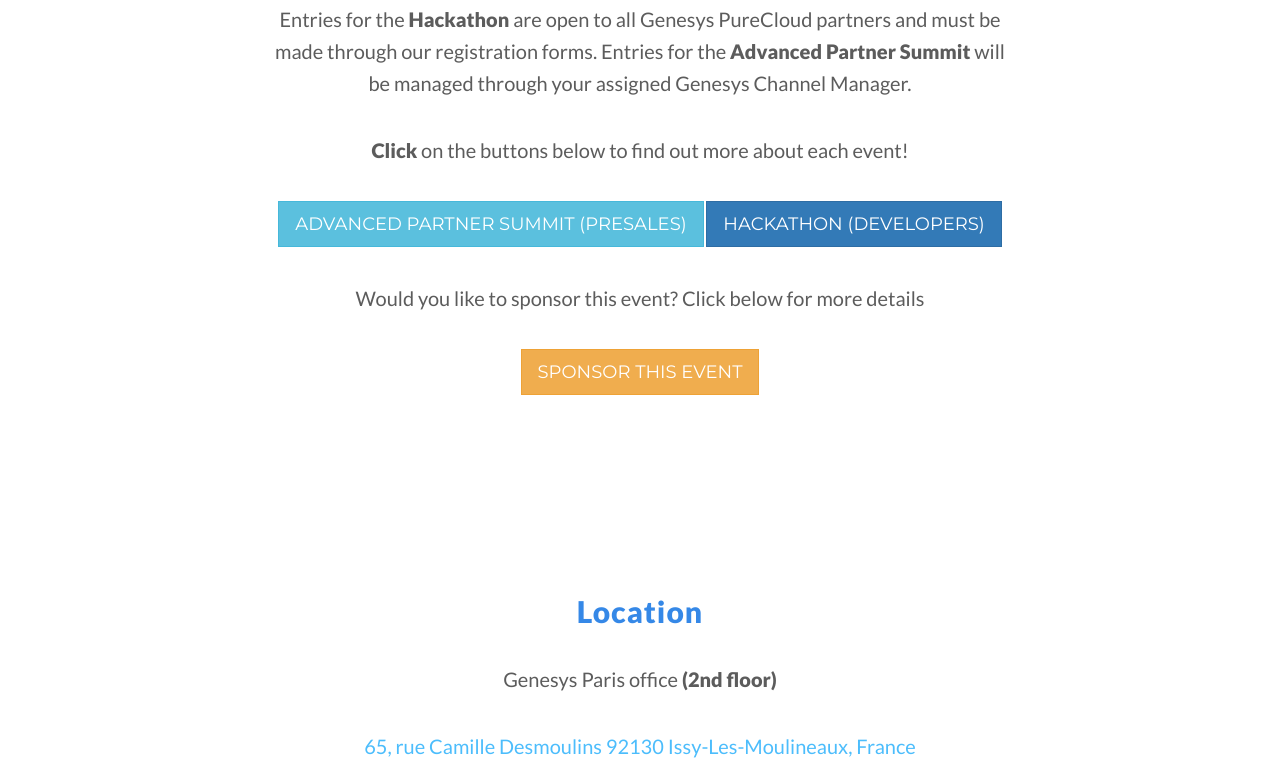
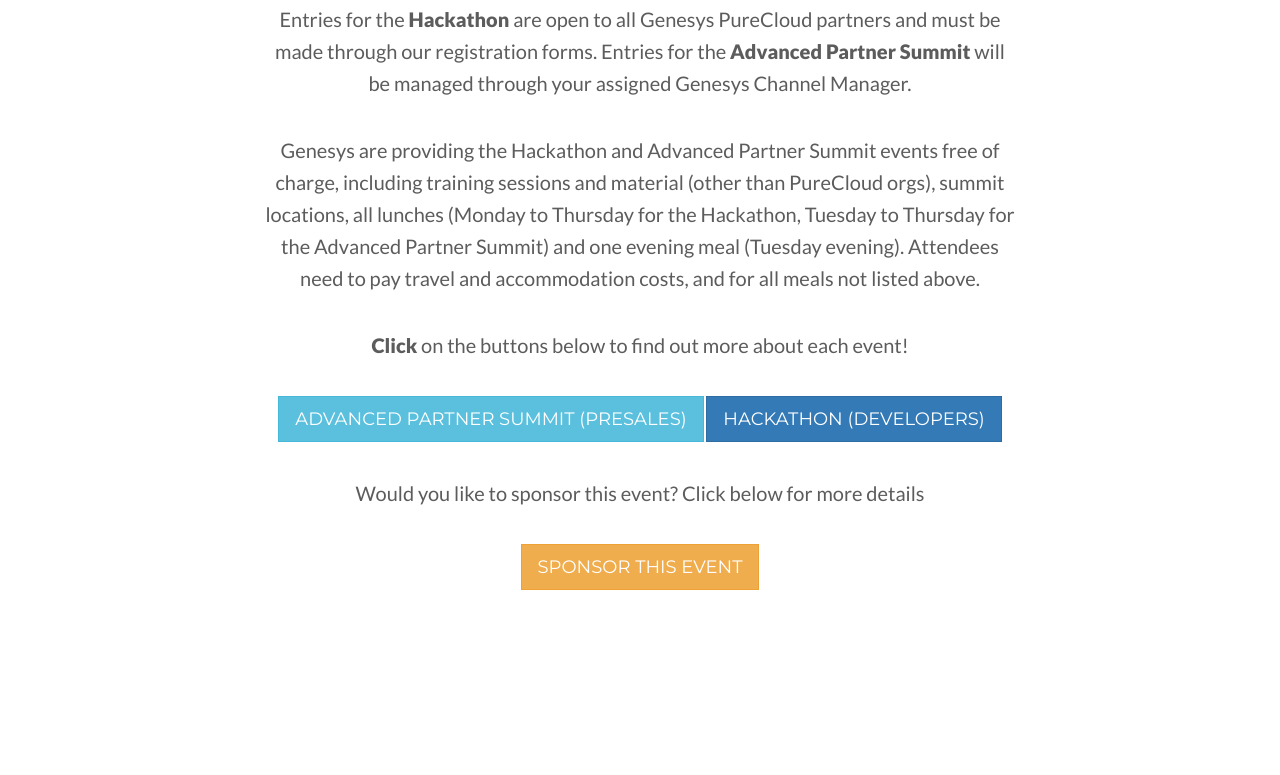
Before and after one commit to emeapchackathon/emeapchackathon.github.io, a website: page index.html in a window 1280 px wide. Shown: the part 1227-2002 px from the top of the page. Drawn offline with nearby package versions, Linux system fonts and the light colour scheme; some packages are replaced by stand-ins of ours; a script that the page names is missing; a web font is replaced by a local one.

Commit message:
Add cost information

```diff
--- a/index.html
+++ b/index.html
@@ -181,6 +181,11 @@
         </p>
 
         <p>
+          Genesys are providing the Hackathon and Advanced Partner Summit events free of charge, including training sessions and material (other than PureCloud orgs), summit locations, all lunches (Monday to Thursday for the Hackathon, Tuesday to Thursday for the Advanced Partner Summit) and one evening meal (Tuesday evening).
+          Attendees need to pay travel and accommodation costs, and for all meals not listed above.
+        </p>
+
+        <p>
           <strong>Click</strong> on the buttons below to find out more about each event!
         </p>
 
```
